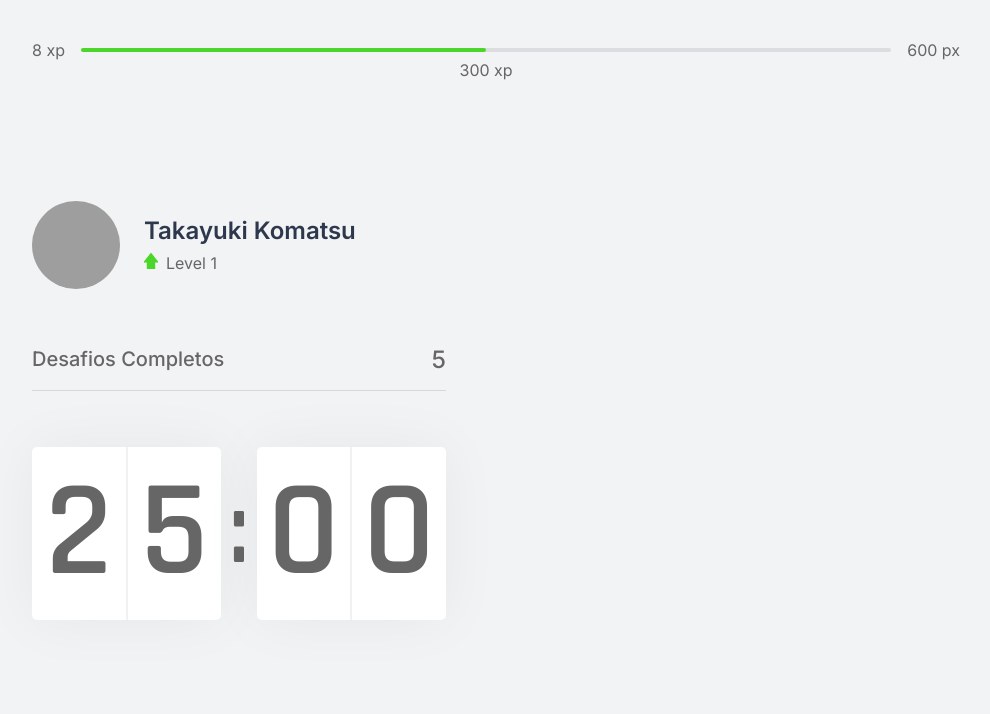
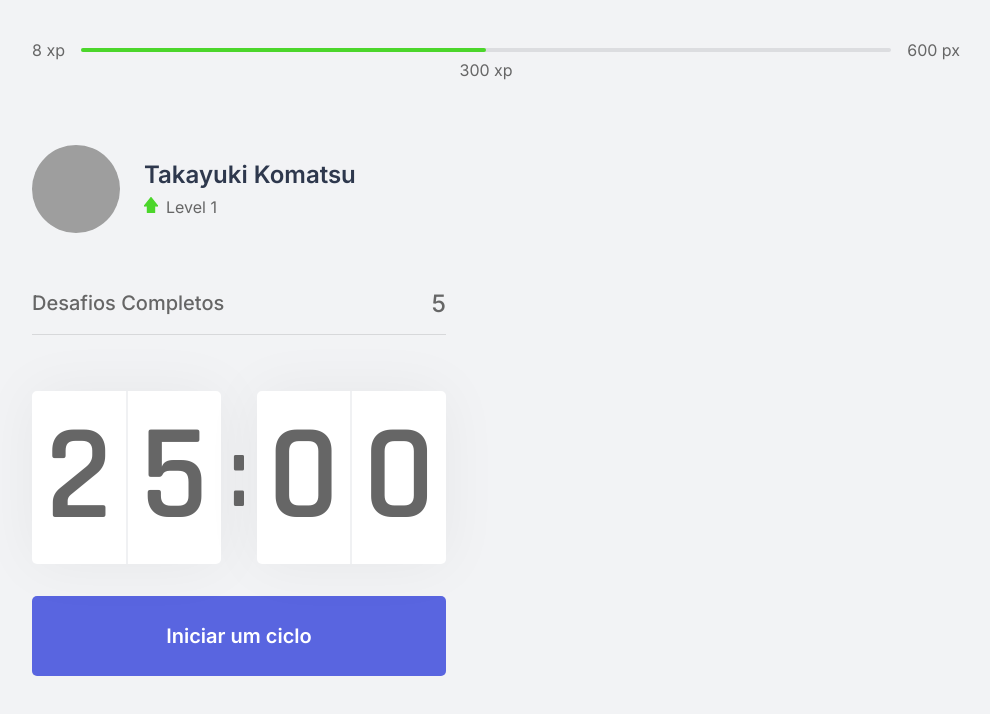
Before and after one commit to TakayukiKomatsu/moveit-next, a Next.js app: page / in a window 1280 px wide. Shown: the top 714 px of the page, without its empty margins (144-1134 px from the left). Built offline with nearby package versions, Linux system fonts and the light colour scheme; grey boxes are pictures that could not be loaded.

Commit message:
add countdown logic

```diff
--- a/src/components/CountDown.tsx
+++ b/src/components/CountDown.tsx
@@ -1,18 +1,53 @@
+import { useEffect, useState } from "react";
 import styles from "../styles/components/CountDown.module.css";
 
 export default function CountDown() {
+  const [time, setTime] = useState(25 * 60); //Segundos
+  const [active, setActive] = useState(false);
+
+  const minutes = Math.floor(time / 60);
+  const seconds = time % 60;
+
+  const [minuteLeft, minuteRight] = String(minutes).padStart(2, "0").split("");
+
+  const [secondsLeft, secondsRight] = String(seconds)
+    .padStart(2, "0")
+    .split("");
+
+  function startCountDown() {
+    setActive(true);
+  }
+
+  useEffect(() => {
+    if (active && time > 0) {
+      setTimeout(() => {
+        setTime(time - 1);
+      }, 1000);
+    }
+  }, [active, time]);
+
   return (
-    <div className={styles.CountDownContainer}>
-      <div>
-        <span>2</span>
-        <span>5</span>
+    <div>
+      <div className={styles.CountDownContainer}>
+        <div>
+          <span>{minuteLeft}</span>
+          <span>{minuteRight}</span>
+        </div>
+        <span>:</span>
+
+        <div>
+          <span>{secondsLeft}</span>
+          <span>{secondsRight}</span>
+        </div>
       </div>
-      <span>:</span>
 
-      <div>
-        <span>0</span>
-        <span>0</span>
-      </div>
+      <button
+        type="button"
+        className={styles.countDownButton}
+        onClick={startCountDown}
+      >
+        Iniciar um ciclo
+      </button>
     </div>
   );
 }
--- a/src/pages/_document.tsx
+++ b/src/pages/_document.tsx
@@ -12,7 +12,7 @@
             rel="stylesheet"
           />
 
-          <link rel="icon" type="image/png" href="favicon.png" />
+          <link rel="shortcut icon" type="image/png" href="favicon.png" />
         </Head>
         <body>
           <Main />
--- a/src/pages/index.tsx
+++ b/src/pages/index.tsx
@@ -11,6 +11,7 @@
       <Head>
         <title>Inicio | move.it</title>
       </Head>
+
       <ExperienceBar />
 
       <section>
--- a/src/styles/components/CountDown.module.css
+++ b/src/styles/components/CountDown.module.css
@@ -36,3 +36,28 @@
   font-size: 6.25rem;
   margin: 0 0.5rem;
 }
+
+.countDownButton {
+  width: 100%;
+  height: 5rem;
+
+  margin-top: 2rem;
+
+  display: flex;
+  align-items: center;
+  justify-content: center;
+
+  border: 0;
+  border-radius: 5px;
+
+  background: var(--blue);
+  color: var(--white);
+
+  font-size: 1.25rem;
+  font-weight: 600;
+  transition: background-color 0.2s;
+}
+
+.countDownButton:hover {
+  background-color: var(--blue-dark);
+}
```
